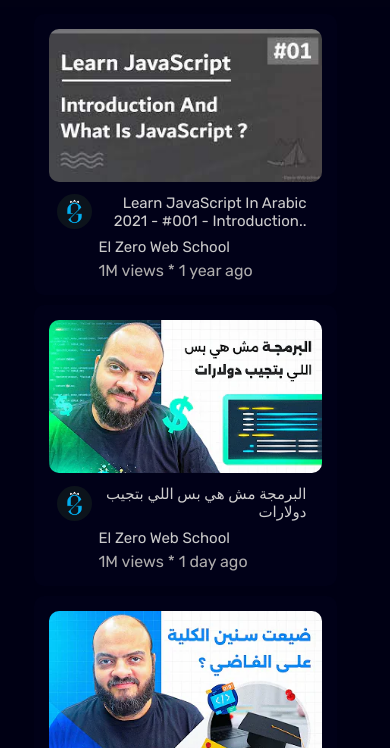
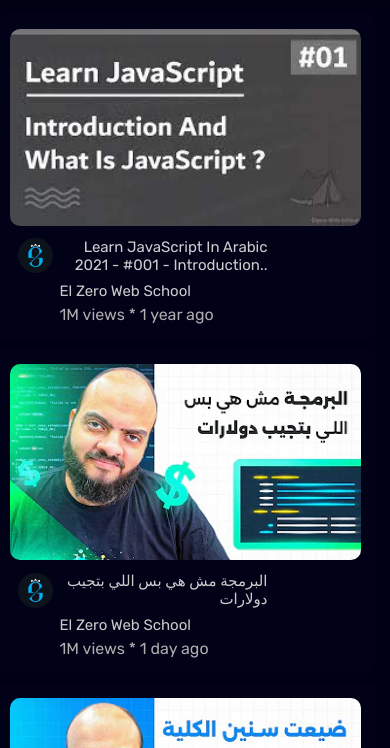
Before and after one commit to Mohamedwaleeddd/MW-YouTube, a plain HTML site: page index.html in a window 390 px wide. Shown: the part 96-844 px from the top of the page. Drawn offline with nearby package versions, Linux system fonts and the light colour scheme; files whose address does not match are found by name.

Commit message:
Update style.css

```diff
--- a/style/style.css
+++ b/style/style.css
@@ -1,4 +1,3 @@
-
 *{
   padding: 0;
   margin: 0;
@@ -126,7 +125,7 @@ input:focus{
   .left{
     opacity: 0;
   }
-
+}
 .left{
   position: fixed;
   display: grid;
@@ -249,7 +248,7 @@ input:focus{
   display: none;
  }
  .video{
-  width: 70%;
+  width: 90%;
  }
  .voice svg{
   display: none;
```
